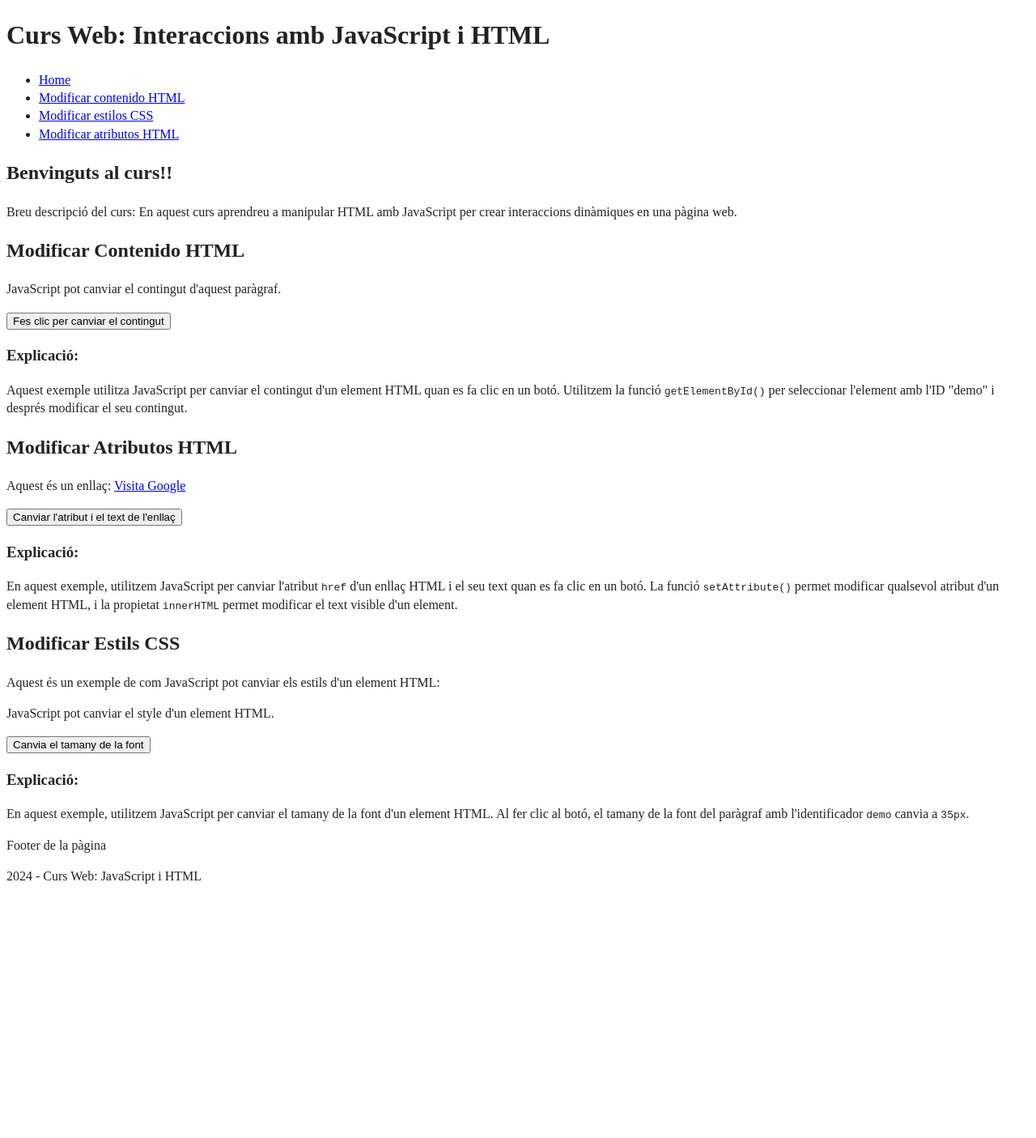
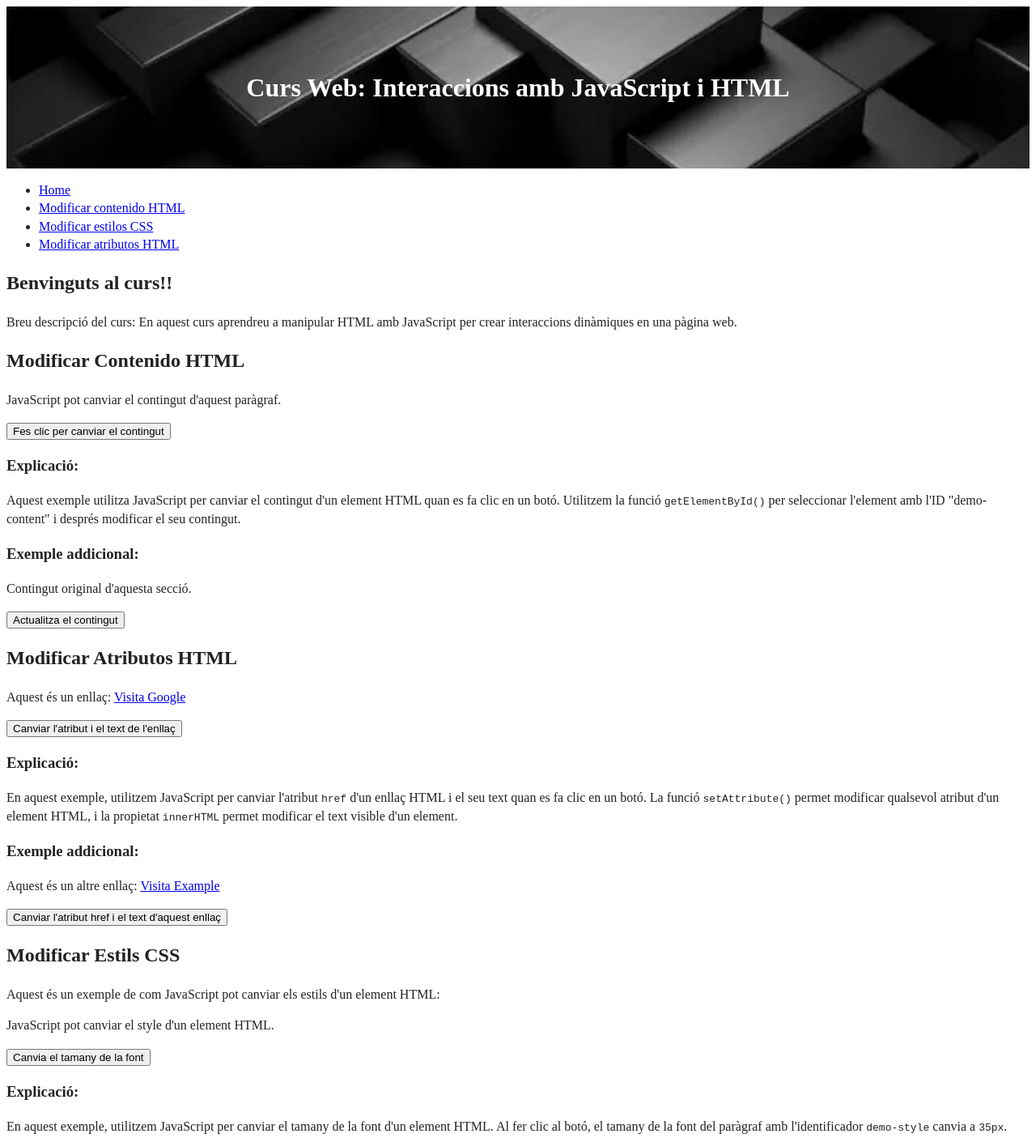
Before and after one commit to Thor22Greta/practica-control-versions, a website built with webpack: page new-site/index.html in a window 1280 px wide. Shown: the top 1405 px of the page at 81% size. Before the commit the page ends 1110 px from the top, so only its background shows below. Built offline with nearby package versions, Linux system fonts and the light colour scheme.

Commit message:
Usuari 1: hotfix millores exemples i css

```diff
--- a/new-site/css/style.css
+++ b/new-site/css/style.css
@@ -83,6 +83,19 @@ textarea {
 /* ==========================================================================
    Author's custom styles
    ========================================================================== */
+
+/* Estilo para la cabecera con imagen de fondo */
+header {
+  background-image: url('../img/image.png');
+  background-size: cover;
+  background-position: center;
+  height: 200px;
+  color: white;
+  display: flex;
+  align-items: center;
+  justify-content: center;
+  text-align: center;
+}
 
 /* ==========================================================================
    Helper classes
--- a/new-site/index.html
+++ b/new-site/index.html
@@ -8,7 +8,7 @@
   <link rel="stylesheet" href="css/style.css">
   <meta name="description" content="Curs de javascript aplicat a interaccions amb elements HTML">
 
-  <meta property="og:title" content="Curs de JavaScript i HTM">
+  <meta property="og:title" content="Curs de JavaScript i HTML">
   <meta property="og:type" content="website">
   <meta property="og:url" content="">
   <meta property="og:image" content="">
@@ -43,53 +43,52 @@
     <section id="home">
       <h2>Benvinguts al curs!!</h2>
       <p>Breu descripció del curs: En aquest curs aprendreu a manipular HTML amb JavaScript per crear interaccions
-        dinàmiques en una pàgina web.
-      </p>
+        dinàmiques en una pàgina web.</p>
     </section>
 
     <!-- Modificar contenido HTML -->
     <section id="modificar-contenido-html">
       <h2>Modificar Contenido HTML</h2>
-      <p id="demo">JavaScript pot canviar el contingut d'aquest paràgraf.</p>
-      <button type="button" onclick='document.getElementById("demo").innerHTML = "Hola JavaScript!"'>Fes clic per canviar el contingut</button>
+      <p id="demo-content">JavaScript pot canviar el contingut d'aquest paràgraf.</p>
+      <button type="button" onclick='document.getElementById("demo-content").innerHTML = "Hola JavaScript!"'>Fes clic
+        per canviar el contingut</button>
+      <h3>Explicació:</h3>
+      <p>Aquest exemple utilitza JavaScript per canviar el contingut d'un element HTML quan es fa clic en un botó.
+        Utilitzem la funció <code>getElementById()</code> per seleccionar l'element amb l'ID "demo-content" i després
+        modificar el seu contingut.</p>
 
-      <h3>Explicació:</h3>
-      <p>
-        Aquest exemple utilitza JavaScript per canviar el contingut d'un element HTML quan es fa clic en un botó. Utilitzem la funció
-        <code>getElementById()</code> per seleccionar l'element amb l'ID "demo" i després modificar el seu contingut.
-      </p>
+      <h3>Exemple addicional:</h3>
+      <p id="additional-content">Contingut original d'aquesta secció.</p>
+      <button type="button"
+        onclick='document.getElementById("additional-content").innerHTML = "Contingut actualitzat!"'>Actualitza el
+        contingut</button>
     </section>
 
     <!-- Modificar atributos HTML -->
     <section id="modificar-atributs-html">
       <h2>Modificar Atributos HTML</h2>
       <p>Aquest és un enllaç: <a id="myLink" href="https://www.google.com">Visita Google</a></p>
-      <button type="button" onclick='changeLink()'>
-        Canviar l'atribut i el text de l'enllaç
-      </button>
+      <button type="button" onclick='changeLink()'>Canviar l'atribut i el text de l'enllaç</button>
+      <h3>Explicació:</h3>
+      <p>En aquest exemple, utilitzem JavaScript per canviar l'atribut <code>href</code> d'un enllaç HTML i el seu text
+        quan es fa clic en un botó. La funció <code>setAttribute()</code> permet modificar qualsevol atribut d'un
+        element HTML, i la propietat <code>innerHTML</code> permet modificar el text visible d'un element.</p>
 
-      <h3>Explicació:</h3>
-      <p>
-        En aquest exemple, utilitzem JavaScript per canviar l'atribut <code>href</code> d'un enllaç HTML i el seu text quan es fa clic en un botó.
-        La funció <code>setAttribute()</code> permet modificar qualsevol atribut d'un element HTML, i la propietat
-        <code>innerHTML</code> permet modificar el text visible d'un element.
-      </p>
+      <h3>Exemple addicional:</h3>
+      <p>Aquest és un altre enllaç: <a id="myImageLink" href="https://www.example.com">Visita Example</a></p>
+      <button type="button" onclick='changeImageLink()'>Canviar l'atribut href i el text d'aquest enllaç</button>
     </section>
 
     <!-- Modificar estils CSS -->
     <section id="modificar-estils-css">
       <h2>Modificar Estils CSS</h2>
       <p>Aquest és un exemple de com JavaScript pot canviar els estils d'un element HTML:</p>
-
-      <p id="demo">JavaScript pot canviar el style d'un element HTML.</p>
-      <button type="button" onclick="document.getElementById('demo').style.fontSize='35px'">
-        Canvia el tamany de la font
-      </button>
-
+      <p id="demo-style">JavaScript pot canviar el style d'un element HTML.</p>
+      <button type="button" onclick="document.getElementById('demo-style').style.fontSize='35px'">Canvia el tamany de la
+        font</button>
       <h3>Explicació:</h3>
-      <p>
-        En aquest exemple, utilitzem JavaScript per canviar el tamany de la font d'un element HTML.
-        Al fer clic al botó, el tamany de la font del paràgraf amb l'identificador <code>demo</code> canvia a <code>35px</code>.
+      <p>En aquest exemple, utilitzem JavaScript per canviar el tamany de la font d'un element HTML. Al fer clic al
+        botó, el tamany de la font del paràgraf amb l'identificador <code>demo-style</code> canvia a <code>35px</code>.
       </p>
     </section>
   </main>
@@ -107,6 +106,12 @@
       link.setAttribute("href", "https://www.youtube.com"); // Cambia el atributo href
       link.innerHTML = "Visita YouTube"; // Cambia el texto del enlace
     }
+
+    function changeImageLink() {
+      const imageLink = document.getElementById("myImageLink");
+      imageLink.setAttribute("href", "https://www.wikipedia.org"); // Cambia el atributo href
+      imageLink.innerHTML = "Visita Wikipedia"; // Cambia el texto del enlace
+    }
   </script>
 
 </body>
```
Also changed, not shown: new-site/img/image.png (added).
